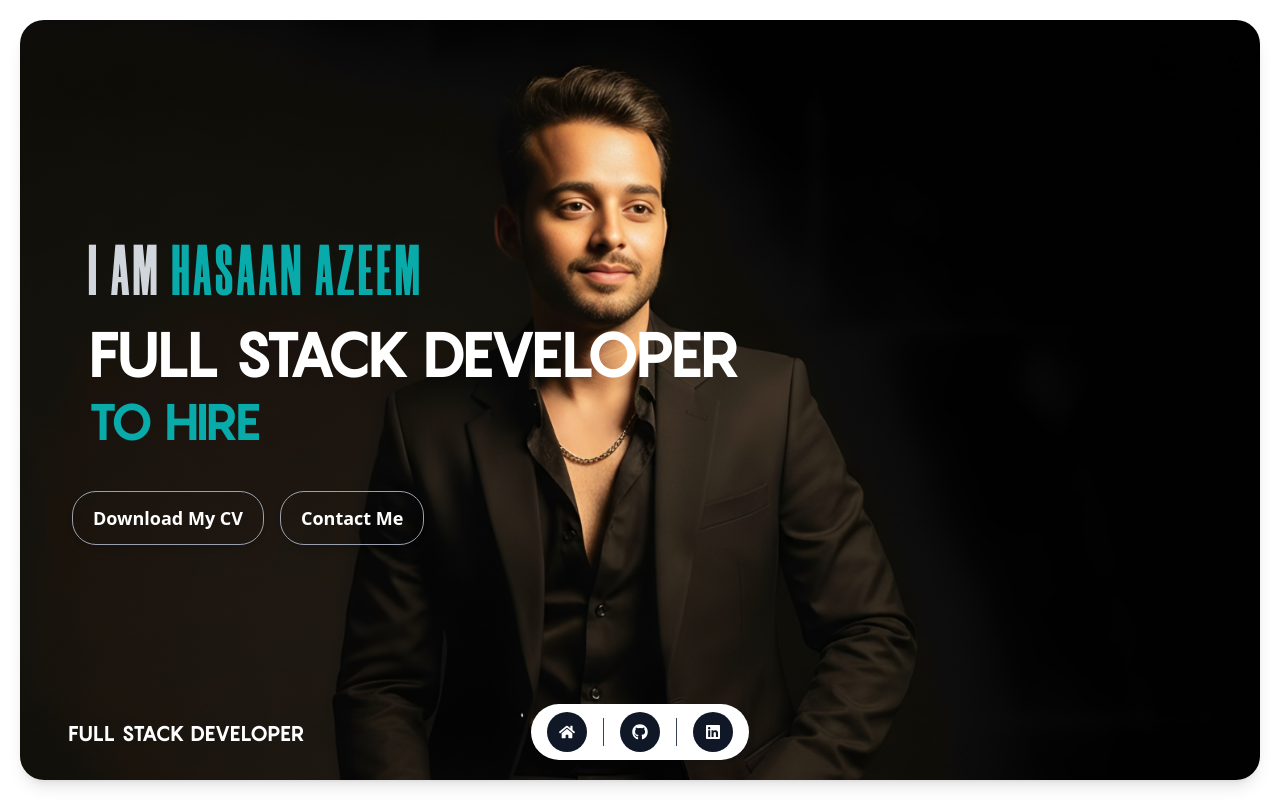
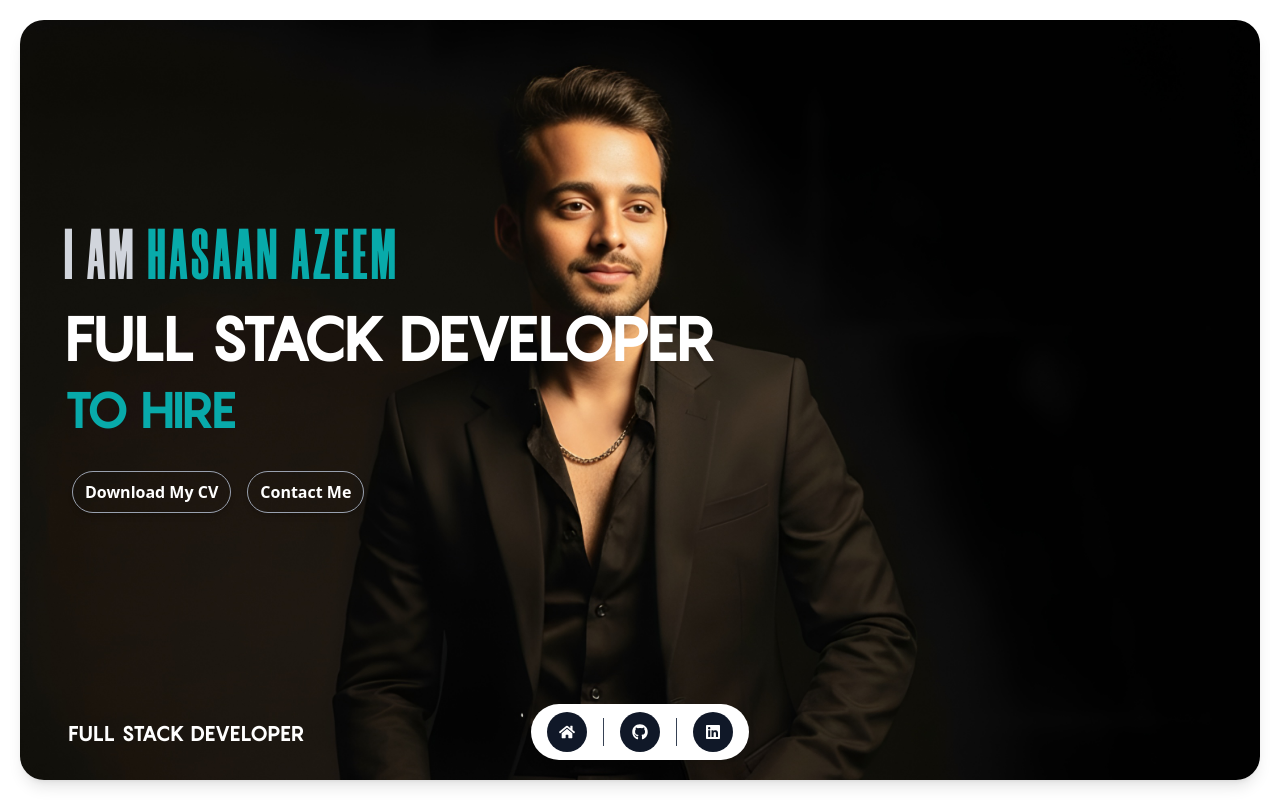
Before and after one commit to hasaan-azeem/Personl_Portfolio, a React (Vite) app: page / in a window 1280 px wide. Shown: the top 800 px of the page. Built offline with nearby package versions, Linux system fonts and the light colour scheme.

Commit message:
spaces done

```diff
--- a/src/components/Home.jsx
+++ b/src/components/Home.jsx
@@ -53,13 +53,13 @@ const Home = () => {
         <div
           id="tiltDiv"
           ref={tiltRef}
-          className="relative z-10 text-left sm:ml-6 mt-80 sm:mt-40 md:mt-50 lg:mt-40 xl:mt-40 2xl:mt-60 py-2 sm:py-5 px-3"
+          className="relative z-10 text-left mt-80 sm:mt-40 md:mt-50 lg:mt-40 xl:mt-36 2xl:mt-60 py-2 sm:py-5 px-3"
         >
           <h1 className="text-[6vh] -mb-4 sm:text-6xl md:text-5xl lg:text-6xl xl:text-7xl 2xl:text-8xl uppercase font-[apna2] text-gray-300 leading-tight font-extrabold tracking-wider">
             I am <span className="text-[#08aaaa]">Hasaan Azeem</span>
           </h1>
 
-          <h1 className="text-[5vh] -mb-4 sm:text-5xl md:text-4xl lg:text-5xl xl:text-6xl 2xl:text-7xl text-white uppercase font-extrabold leading-tight  mt-3 font-[apna3]">
+          <h1 className="text-[5vh] -mb-3 sm:text-5xl md:text-4xl lg:text-5xl xl:text-6xl 2xl:text-7xl text-white uppercase font-extrabold leading-tight  mt-3 font-[apna3]">
             Full Stack Developer
           </h1>
 
@@ -68,11 +68,11 @@ const Home = () => {
           </h1>
         </div>
 
-        <div className="relative flex gap-3 sm:gap-4 ml-2 sm:ml-5 mt-2 sm:mt-4 z-10">
+        <div className="relative flex gap-3 sm:gap-4 ml-2 sm:ml-5 mt-2 sm:mt-2 z-10">
           <a
             href="/Hasaan Azeem_Full Stack.pdf"
             download
-            className="px-4 py-2 sm:px-5 sm:py-3 font-semibold rounded-3xl shadow-md border border-gray-400 text-white transition duration-300 ease-in-out transform hover:bg-[#0a0f1a] cursor-pointer text-sm sm:text-base md:text-lg"
+            className="px-4 py-2 sm:px-3 sm:py-2 font-semibold rounded-3xl shadow-md border border-gray-400 text-white transition duration-300 ease-in-out transform hover:bg-[#0a0f1a] cursor-pointer text-sm sm:text-base"
           >
             Download My CV
           </a>
@@ -81,7 +81,7 @@ const Home = () => {
               const el = document.getElementById("contact");
               if (el) el.scrollIntoView({ behavior: "smooth" });
             }}
-            className="px-4 py-2 sm:px-5 sm:py-3 font-semibold rounded-3xl shadow-md border border-gray-400 text-white transition duration-300 ease-in-out transform hover:bg-[#0a0f1a] cursor-pointer text-sm sm:text-base md:text-lg"
+            className="px-4 py-2 sm:px-3 sm:py-2 font-semibold rounded-3xl shadow-md border border-gray-400 text-white transition duration-300 ease-in-out transform hover:bg-[#0a0f1a] cursor-pointer text-sm sm:text-base"
           >
             Contact Me
           </a>
```
